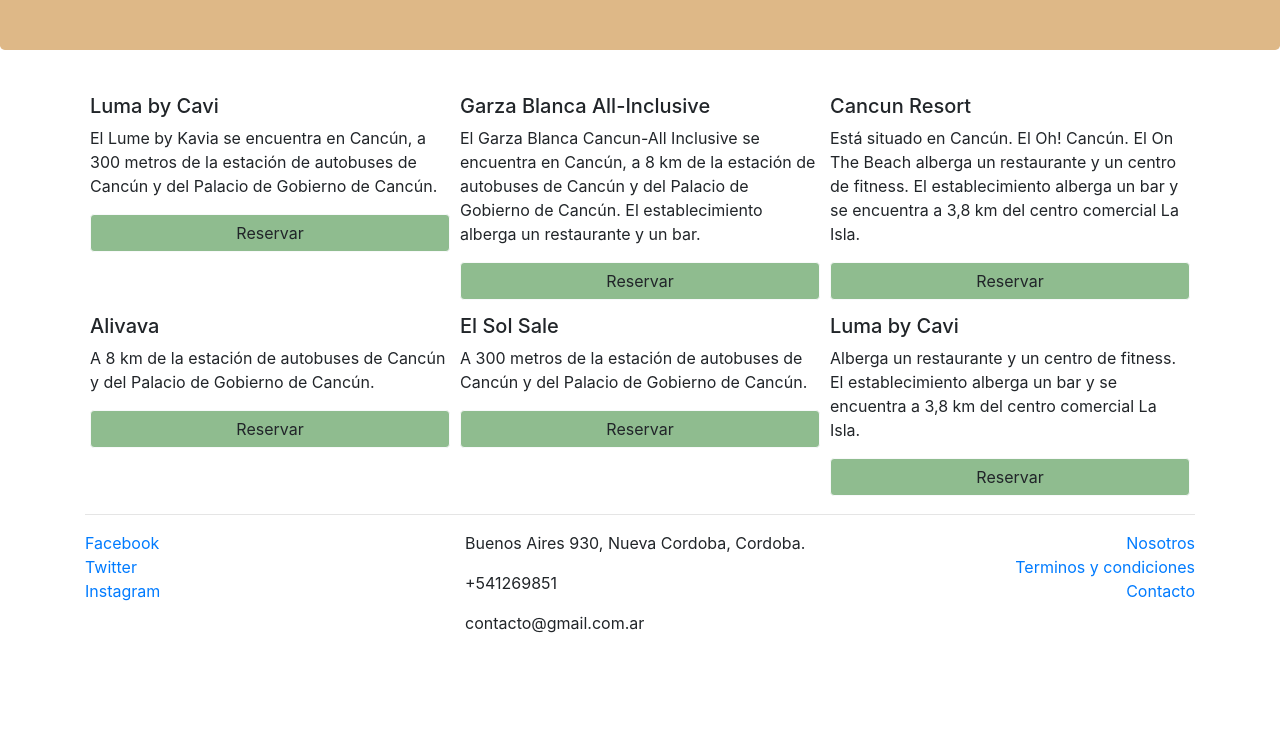
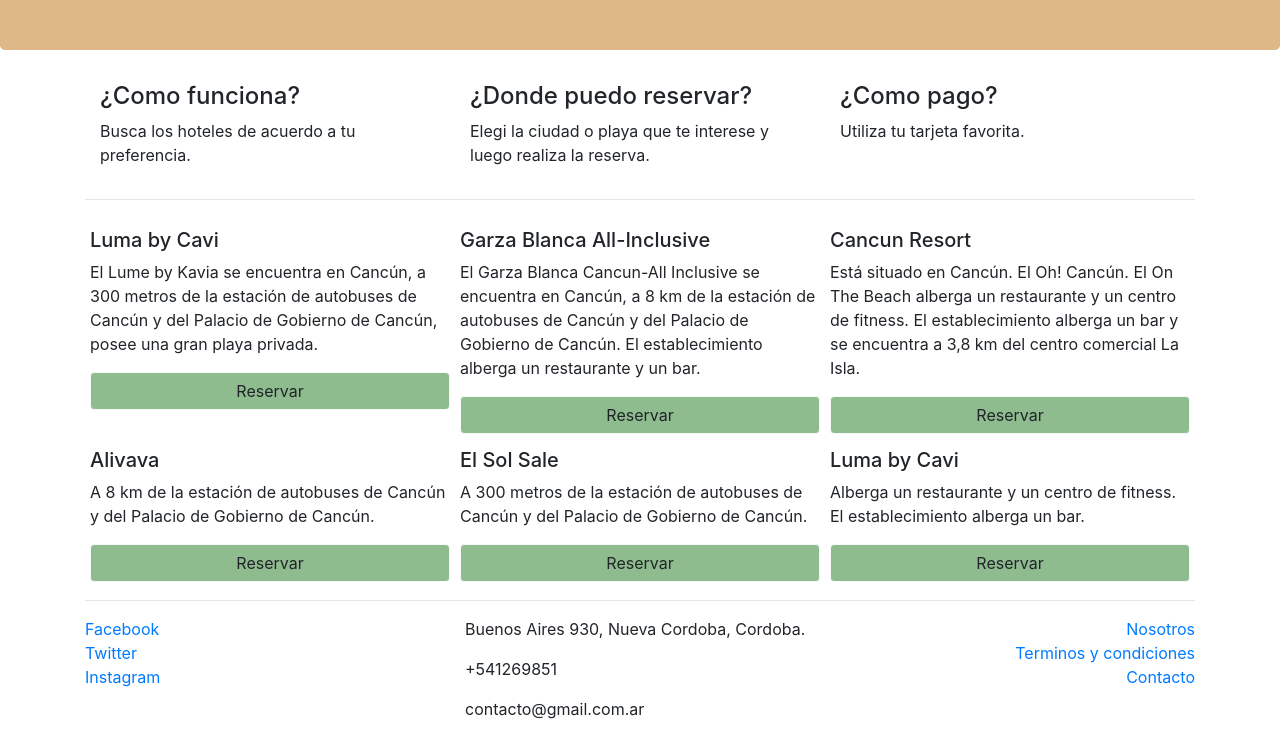
Before and after one commit to daniloulbrich/Curso-Bootstrap, a website: page index.html in a window 1280 px wide. Shown: the part 153-890 px from the top of the page. Before the commit the page ends 804 px from the top, so only its background shows below. Drawn offline with nearby package versions, Linux system fonts and the light colour scheme.

Commit message:
Se agrega cabecera para primera entrega

```diff
--- a/index.html
+++ b/index.html
@@ -17,10 +17,28 @@
     </div>
     <div class="container">
         <div class="d-flex flex-wrap">
+            <div class="col-sm-4">
+                <h4>¿Como funciona?</h4>
+                <p>Busca los hoteles de acuerdo a tu preferencia.</p>
+            </div>
+            <div class="col-sm-4">
+                <h4>¿Donde puedo reservar?</h4>
+                <p>Elegi la ciudad o playa que te interese y luego realiza la reserva.</p>
+            </div>
+            <div class="col-sm-4">
+                <h4>¿Como pago?</h4>
+                <p>Utiliza tu tarjeta favorita.</p>
+            </div>
+        </div>
+        <hr />
+    </div>
+
+    <div class="container">
+        <div class="d-flex flex-wrap">
             <div class="col-sm-4 card-hotel" d-flex flex-column justify-content-between>
                 <div>
                 <h5>Luma by Cavi</h5>
-                <p>El Lume by Kavia se encuentra en Cancún, a 300 metros de la estación de autobuses de Cancún y del Palacio de Gobierno de Cancún.</p>
+                <p>El Lume by Kavia se encuentra en Cancún, a 300 metros de la estación de autobuses de Cancún y del Palacio de Gobierno de Cancún, posee una gran playa privada.</p>
             </div>
             <div>
                 <button type="button" class="btn btn-light btn-reserva">Reservar</button>
@@ -65,7 +83,7 @@
             <div class="col-sm-4 card-hotel" d-flex flex-column justify-content-between>
                 <div>
                 <h5>Luma by Cavi</h5>
-                <p>Alberga un restaurante y un centro de fitness. El establecimiento alberga un bar y se encuentra a 3,8 km del centro comercial La Isla.</p>
+                <p>Alberga un restaurante y un centro de fitness. El establecimiento alberga un bar.</p>
             </div>
                 <div>
                 <button type="button" class="btn btn-light btn-reserva">Reservar</button>
```
